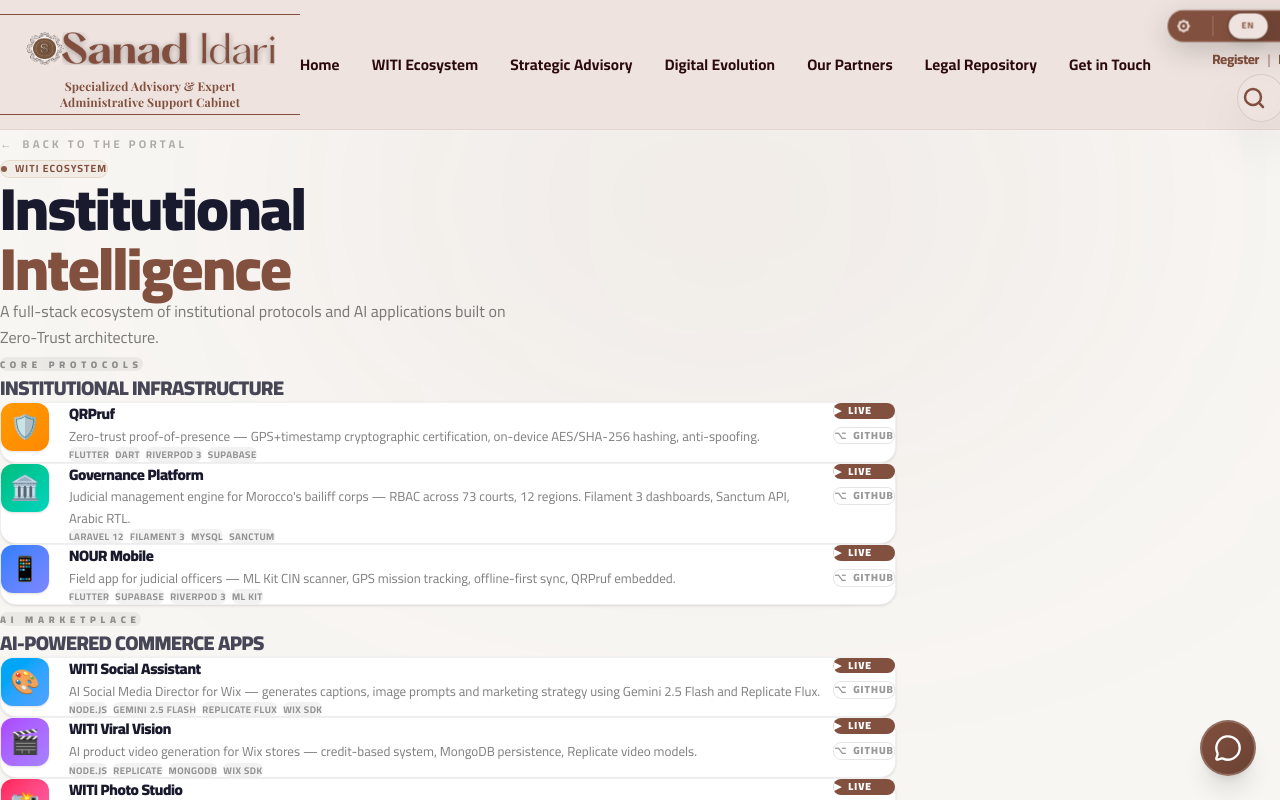
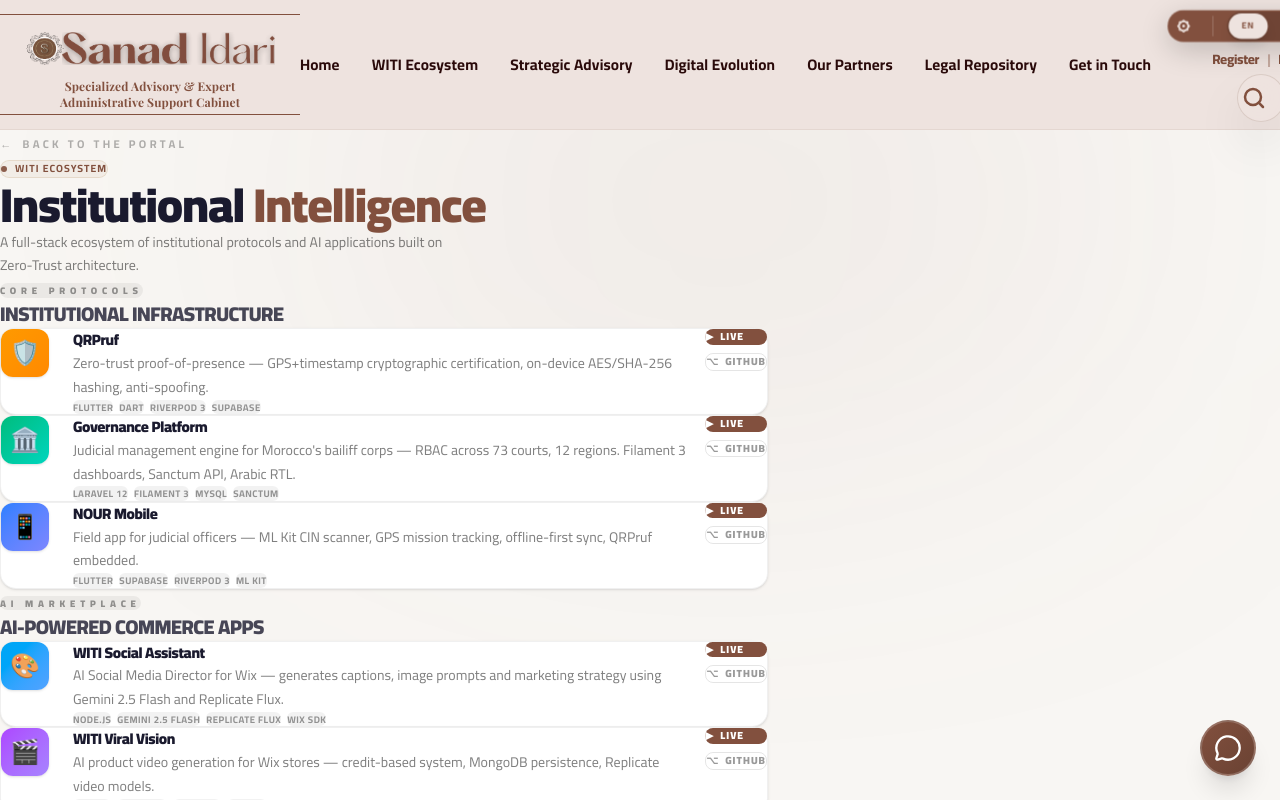
Before and after one commit to sanadidari/sanadidari, a Next.js app: page /witi in a window 1280 px wide. Shown: the top 800 px of the page. Built offline with nearby package versions, Linux system fonts and the light colour scheme.

Commit message:
fix: center page, increase card padding, reduce title size, improve readability

```diff
--- a/src/app/witi/page.tsx
+++ b/src/app/witi/page.tsx
@@ -229,7 +229,7 @@
                 <div className={`absolute top-0 left-1/4 w-[800px] h-[400px] rounded-full blur-[160px] ${isDark ? "bg-[var(--accent-primary)]/5" : "bg-[var(--accent-primary)]/8"}`} />
             </div>
 
-            <div className="relative z-10 max-w-4xl mx-auto px-6 md:px-10 pt-32 pb-24">
+            <div className="relative z-10 max-w-3xl mx-auto px-8 md:px-12 pt-36 pb-24">
 
                 {/* Back */}
                 <motion.a
@@ -259,13 +259,13 @@
                         <span className="w-1.5 h-1.5 rounded-full bg-[var(--accent-primary)] animate-pulse" />
                         {lang === "ar" ? "إيكوسيستم ويتي" : "WITI ECOSYSTEM"}
                     </div>
-                    <h1 className={`text-4xl lg:text-6xl font-black leading-[1.0] tracking-tight ${isDark ? "text-white" : "text-[#1A1A2E]"}`}>
-                        {lang === "ar" ? "منظومة" : "Institutional"}<br />
+                    <h1 className={`text-3xl lg:text-5xl font-black leading-[1.1] tracking-tight ${isDark ? "text-white" : "text-[#1A1A2E]"}`}>
+                        {lang === "ar" ? "منظومة" : "Institutional"}{" "}
                         <span className="text-[var(--accent-primary)]">
                             {lang === "ar" ? "الثقة الرقمية" : lang === "fr" ? "Intelligence" : "Intelligence"}
                         </span>
                     </h1>
-                    <p className={`text-base leading-relaxed max-w-lg ${isDark ? "text-white/50" : "text-black/50"}`}>
+                    <p className={`text-sm leading-relaxed max-w-md ${isDark ? "text-white/50" : "text-black/50"}`}>
                         {lang === "ar"
                             ? "منظومة متكاملة من البروتوكولات والتطبيقات الذكية المبنية على الثقة الصفرية."
                             : lang === "fr"
@@ -275,7 +275,7 @@
                 </motion.div>
 
                 {/* Categories */}
-                <div className="space-y-24">
+                <div className="space-y-20">
                     {categories.map((cat, catIdx) => (
                         <section key={cat.id}>
 
@@ -295,7 +295,7 @@
                             </motion.div>
 
                             {/* App cards */}
-                            <div className="space-y-4">
+                            <div className="space-y-3">
                                 {cat.apps.map((app, idx) => (
                                     <motion.div
                                         key={app.id}
@@ -303,7 +303,7 @@
                                         whileInView={{ opacity: 1, y: 0 }}
                                         viewport={{ once: true }}
                                         transition={{ delay: idx * 0.06, duration: 0.45 }}
-                                        className={`group flex items-start gap-5 p-6 rounded-2xl border transition-all duration-300 hover:-translate-y-0.5 hover:shadow-lg ${
+                                        className={`group flex items-start gap-6 p-7 rounded-2xl border transition-all duration-300 hover:-translate-y-0.5 hover:shadow-lg ${
                                             isDark
                                                 ? "bg-white/[0.03] border-white/8 hover:border-[var(--accent-primary)]/25 hover:bg-white/[0.05]"
                                                 : "bg-white border-black/6 hover:border-[var(--accent-primary)]/30 shadow-sm hover:shadow-md"
@@ -321,7 +321,7 @@
                                                     <h3 className={`text-[0.95rem] font-black tracking-tight ${isDark ? "text-white" : "text-[#1A1A2E]"}`}>
                                                         {app.title}
                                                     </h3>
-                                                    <p className={`text-[0.82rem] leading-relaxed ${isDark ? "text-white/45" : "text-black/50"}`}>
+                                                    <p className={`text-sm leading-[1.7] mt-1 ${isDark ? "text-white/45" : "text-black/50"}`}>
                                                         {t(app.description)}
                                                     </p>
                                                     <div className="flex flex-wrap gap-1.5 pt-1">
```
